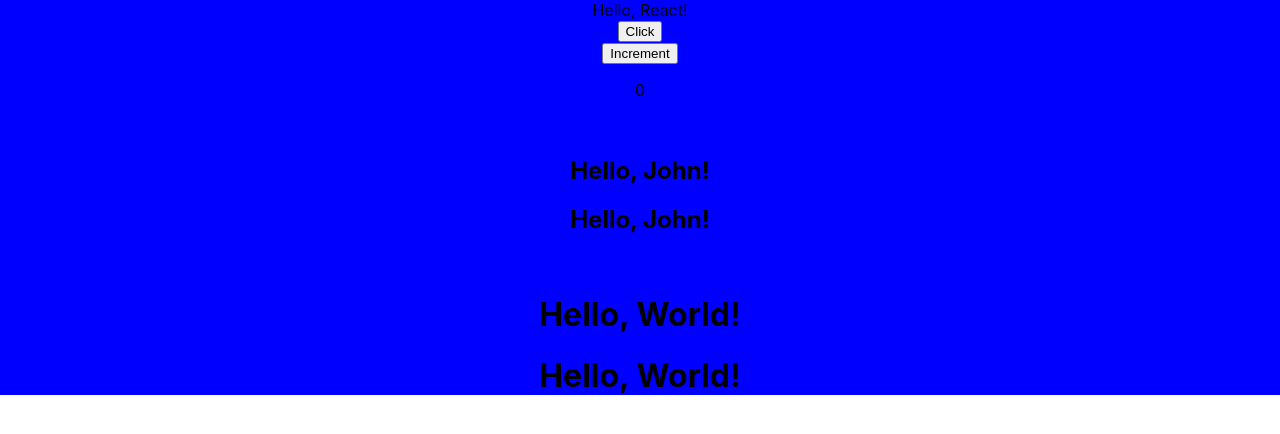
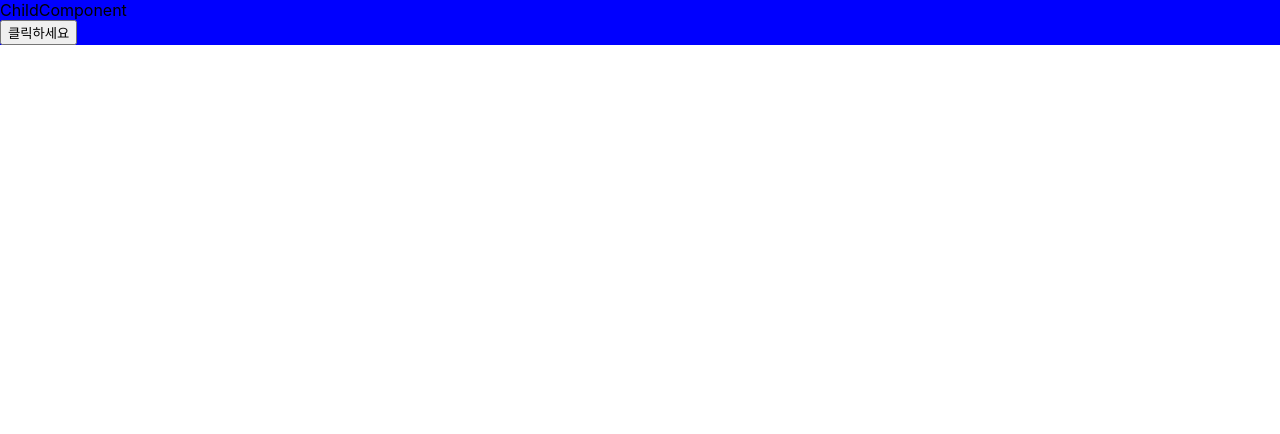
Before and after one commit to TaYaKi71751/react-01, a React (Create React App) app: page / in a window 1280 px wide. Shown: the top 434 px of the page. Built offline with nearby package versions, Linux system fonts and the light colour scheme.

Commit message:
Add ChildComponent

```diff
--- a/src/App.js
+++ b/src/App.js
@@ -1,30 +1,19 @@
 import './App.css';
-// import utils from './utils';
-// import { helper1, helper2 } from './utils';
-import Button from './Button';
-import Counter from './Counter';
+function ChildComponent() {
+  const handleButtonClick = () => {
+    alert("Button clicked!"); // 고정된 기능 추가
+   };
 
-function Greeting() {
-	return (
-		<h1>Hello, World!</h1>
-	);
-}
-
-function App() {
-//	alert(utils());
-//	alert(helper1());
-//	alert(helper2());
-	 const name = 'John';
-	 const element = <h2>Hello, {name}!</h2>;
   return (
-			<div className="App">
-			 Hello, React!<br/>
-			 <Button/><br/>
-			 <Counter/><br/>
-			 {element}{element}<br/>
-			 <Greeting/><Greeting/>
-			</div>
+    <div>
+	ChildComponent<br/>
+      <button onClick={handleButtonClick}>클릭하세요</button>
+    </div>
   );
 }
 
+function App(){
+	return <ChildComponent />
+}
+
 export default App;
```
